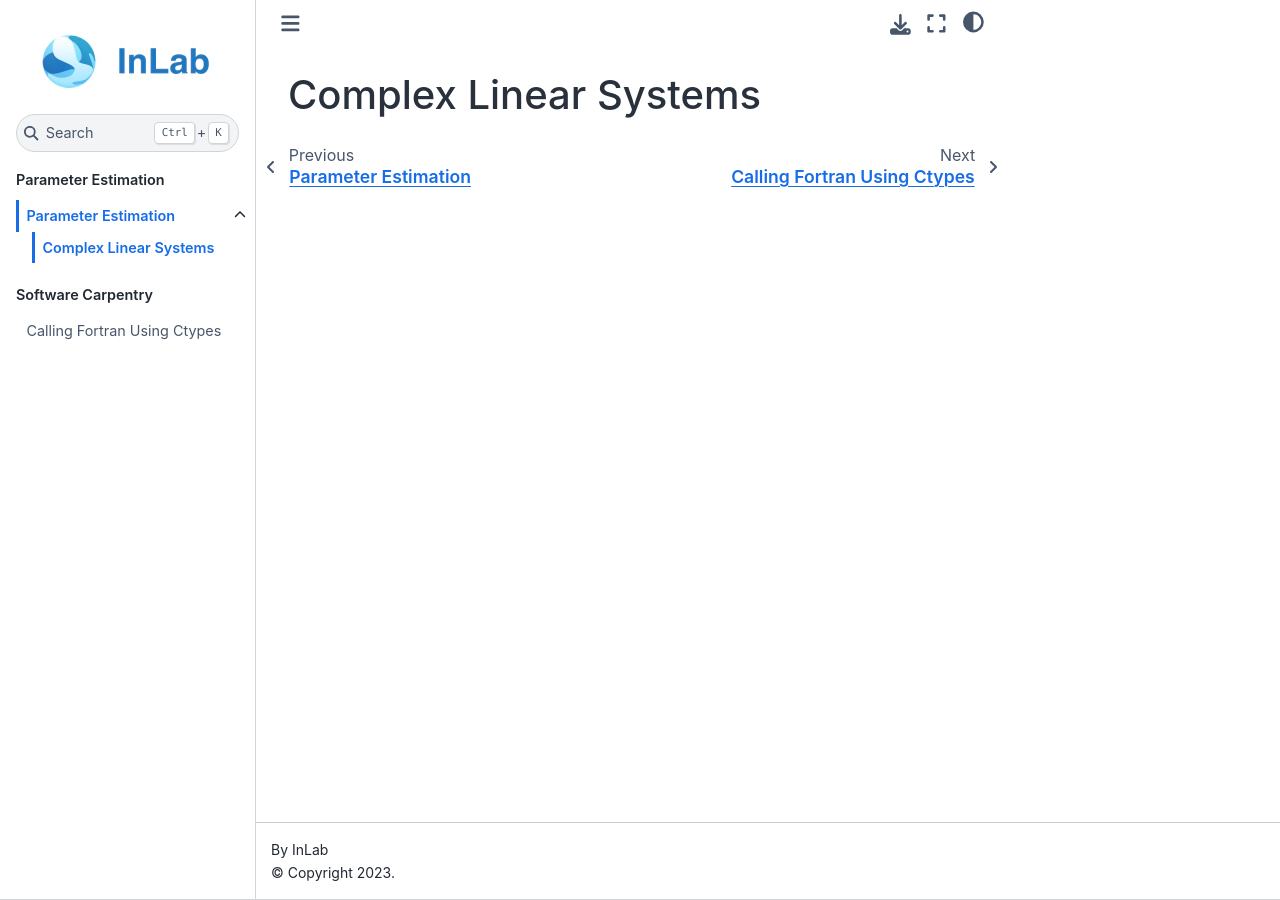
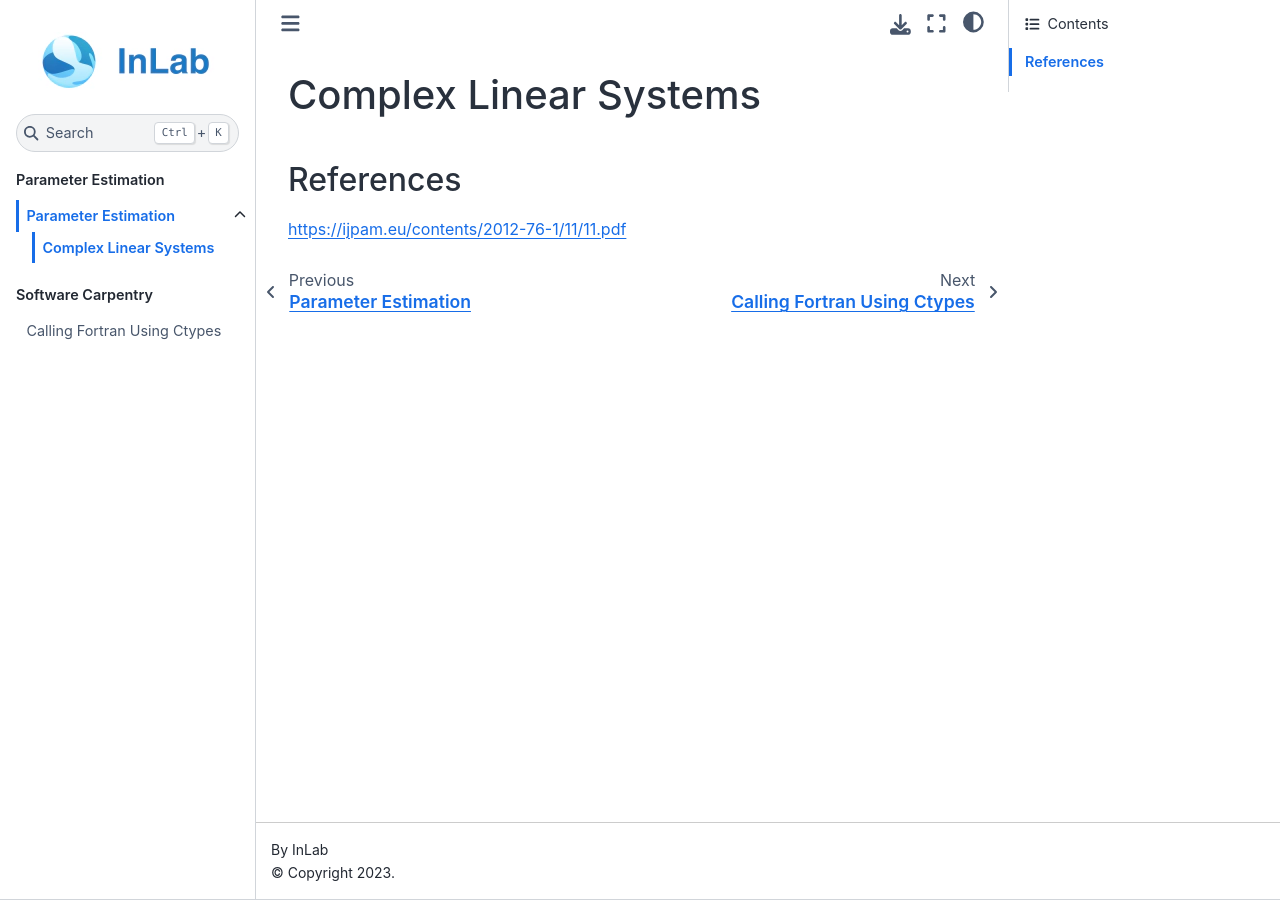
Before and after one commit to inlab-geo/cofi-resources, a Jupyter Book: the page built from docs/parameter_estimation/complex_linear_systems.md, in a window 1280 px wide. Built offline with Jupyter Book 1.0.4 settings and Sphinx 7.4.7 and the Sphinx Book theme 1.1.4, drawn with Linux system fonts in a browser that asks for light colours.

Commit message:
Update complex_linear_systems.md

```diff
--- a/docs/parameter_estimation/complex_linear_systems.md
+++ b/docs/parameter_estimation/complex_linear_systems.md
@@ -1 +1,8 @@
 # Complex Linear Systems
+
+
+
+
+### References
+
+[https://ijpam.eu/contents/2012-76-1/11/11.pdf](https://ijpam.eu/contents/2012-76-1/11/11.pdf)
```
